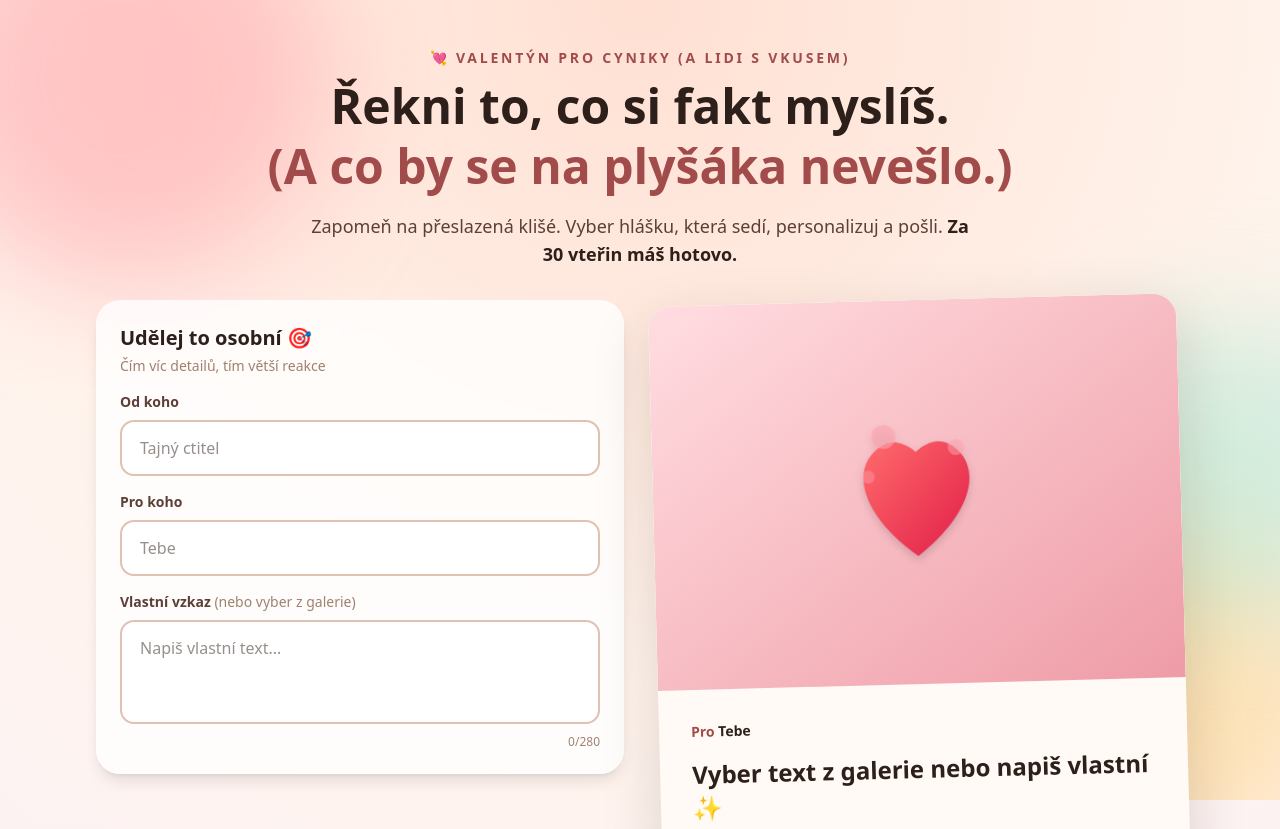
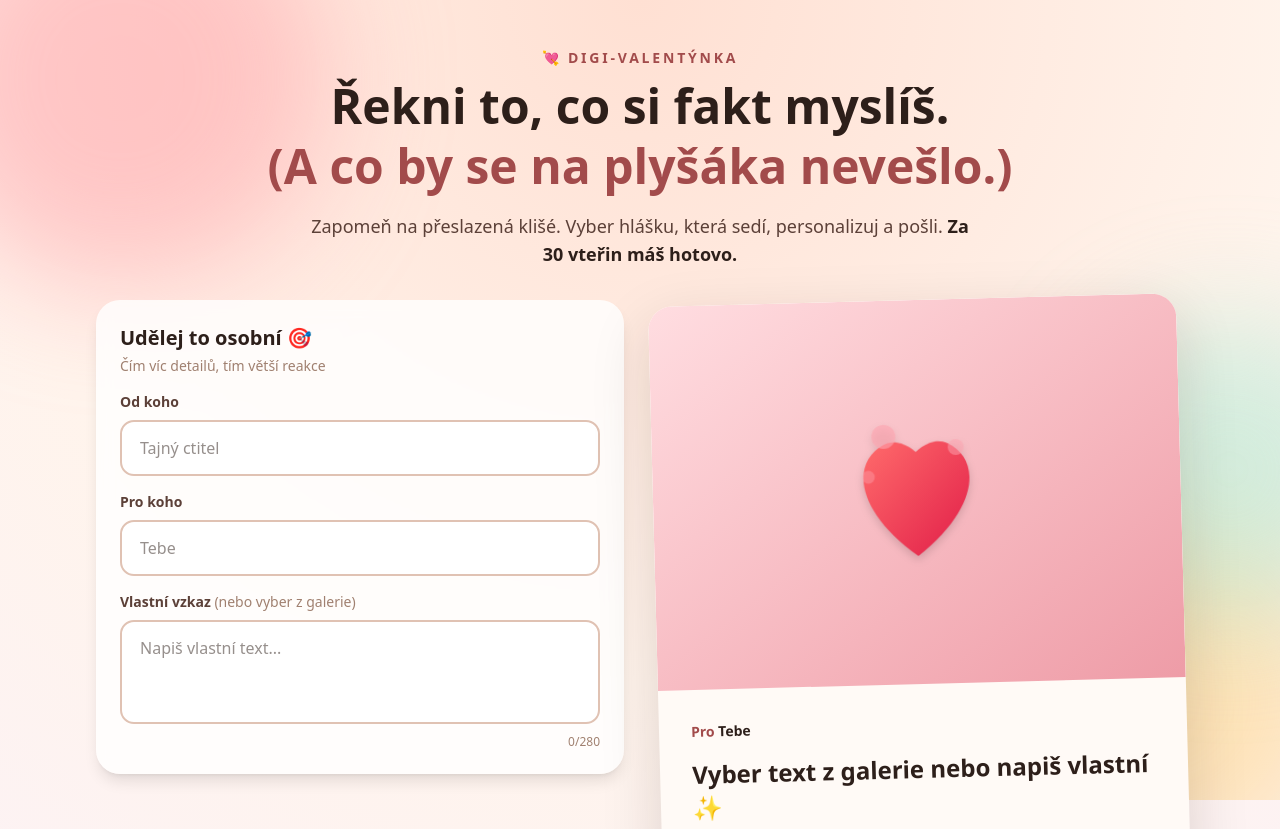
Before and after one commit to johny834/valentine2, a Next.js app: page / in a window 1280 px wide. Shown: the top 829 px of the page. Built offline with nearby package versions, Linux system fonts and the light colour scheme; a web font is replaced by a local one.

Commit message:
copy: Badge → Digi-Valentýnka

```diff
--- a/src/app/page.tsx
+++ b/src/app/page.tsx
@@ -9,7 +9,7 @@ export default function Home() {
       {/* Hero */}
       <header className="text-center mb-8">
         <p className="uppercase tracking-[0.2em] text-sm text-[#a24b4b] mb-2 font-semibold">
-          💘 Valentýn pro cyniky (a lidi s vkusem)
+          💘 Digi-Valentýnka
         </p>
         <h1 className="font-display text-3xl sm:text-4xl lg:text-5xl font-bold text-[#2d1f1a] mb-4 leading-tight">
           Řekni to, co si fakt myslíš.
```
